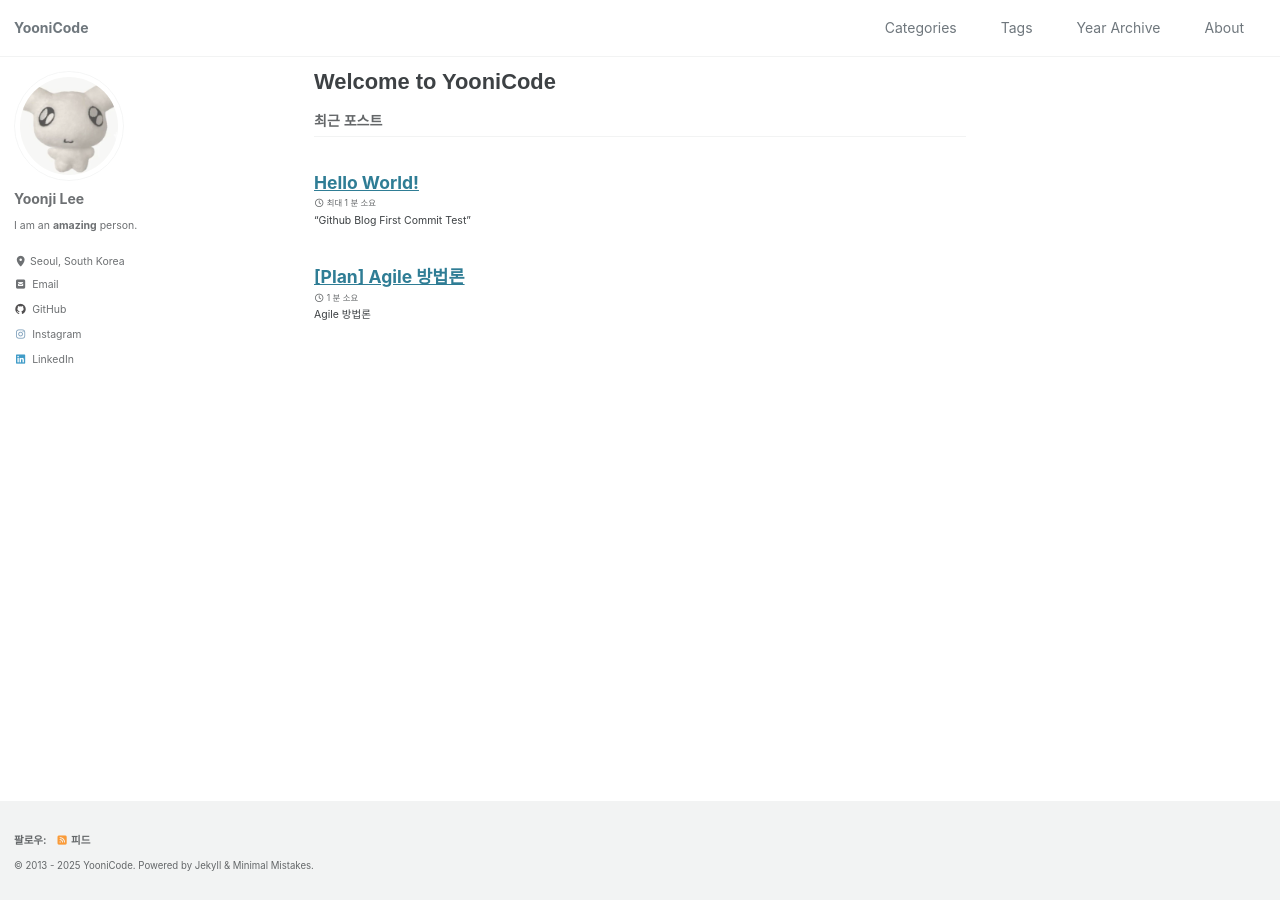
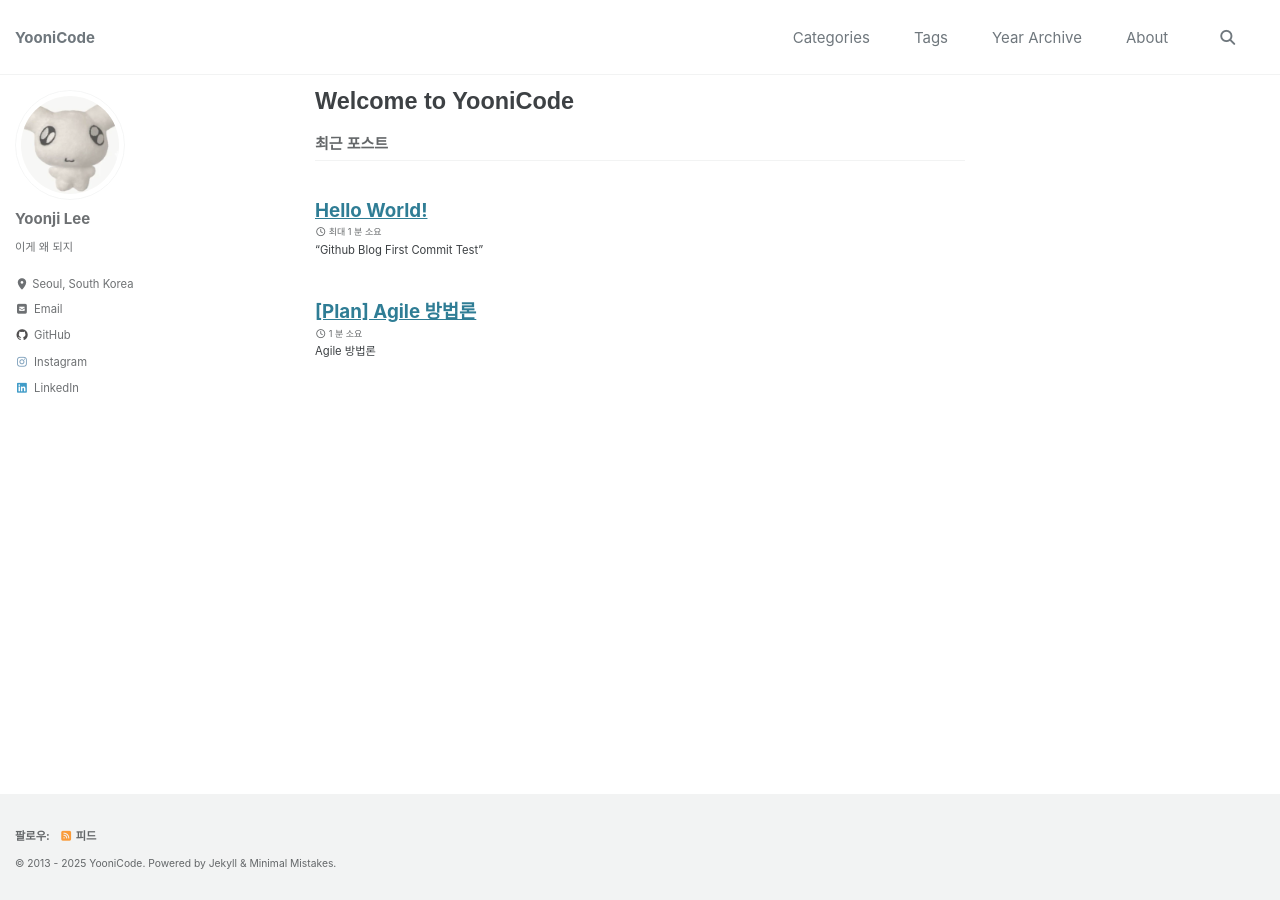
Before and after one commit to yooniicode/yooniicode.github.io, a Jekyll site: the page built from index.markdown, in a window 1280 px wide. Built offline with Jekyll 4.4.1, drawn with Linux system fonts in a browser that asks for light colours; cached includes are drawn as plain includes; some web fonts are replaced; the list of posts is cut into pages by our own code.

```diff
--- a/_config.yml
+++ b/_config.yml
@@ -21,14 +21,14 @@ title                    : "YooniCode"
 title_separator          : "-"
 subtitle                 : # site tagline that appears below site title in masthead
 name                     : "Yoonji Lee"
-description              : "An amazing website."
+description              : "A blog about programming, technology, and life. ( •̀ ω •́ )y"
 url                      : "https://yooniicode.github.io"
 baseurl                  : ""
 repository               : "yooniicode/yooniicode.github.io"
 teaser                   : # path of fallback teaser image, e.g. "/assets/images/500x300.png"
 logo                     : # path of logo image to display in the masthead, e.g. "/assets/images/88x88.png"
 masthead_title           : # overrides the website title displayed in the masthead, use " " for no title
-breadcrumbs              : # true, false (default)
+breadcrumbs              : true
 words_per_minute         : 200
 enable_copy_code_button  : # true, false (default)
 copyright                : # "copyright" name, defaults to site.title
@@ -68,7 +68,7 @@ reCaptcha:
 atom_feed:
   path                   : # blank (default) uses feed.xml
   hide                   : # true, false (default)
-search                   : # true, false (default)
+search                   : true
 search_full_content      : # true, false (default)
 search_provider          : # lunr (default), algolia, google
 lunr:
@@ -115,7 +115,7 @@ analytics:
 author:
   name             : "Yoonji Lee"
   avatar           : "/assets/images/nini.jpg"
-  bio              : "I am an **amazing** person."
+  bio              : "이게 왜 되지"
   location         : "Seoul, South Korea"
   email            :
   links:
@@ -232,7 +232,7 @@ sass:
 
 # Outputting
 permalink: /:categories/:title/
-timezone: # https://en.wikipedia.org/wiki/List_of_tz_database_time_zones
+timezone: Asia/Seoul
 
 
 # Pagination with jekyll-paginate
@@ -325,7 +325,7 @@ defaults:
       layout: single
       author_profile: true
       read_time: true
-      comments: # true
+      comments: true
       share: true
       related: true
 
--- a/assets/css/main.scss
+++ b/assets/css/main.scss
@@ -14,7 +14,7 @@ body {
     Roboto, 'Helvetica Neue', 'Segoe UI', 'Apple SD Gothic Neo',
     'Noto Sans KR', 'Malgun Gothic', sans-serif;
 
-  font-size: 14px;
+  font-size: 15px;
   line-height: 1.4;
 }
 
```
Also changed, not shown: _pages/about.md (+3 -1 lines).
